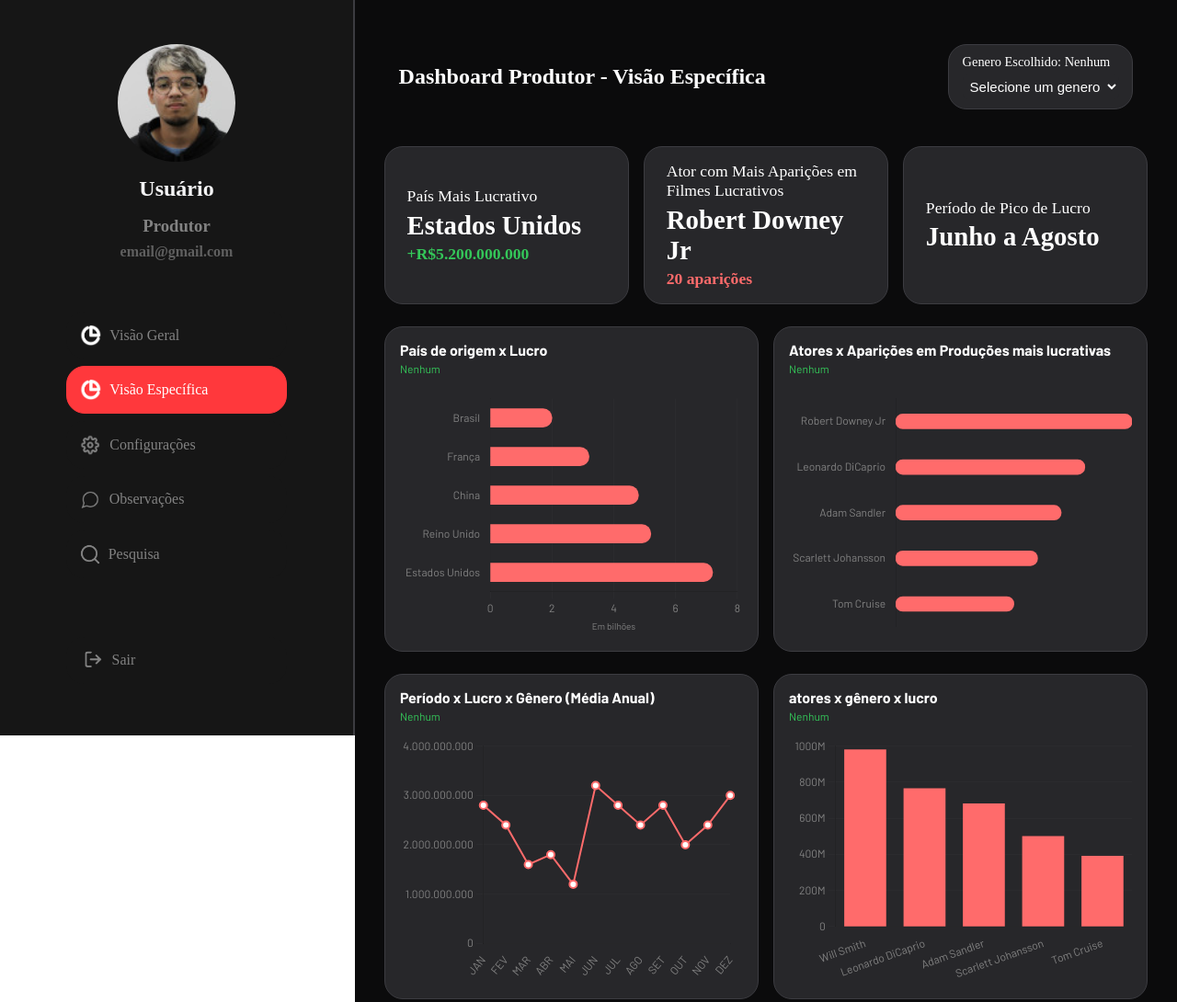
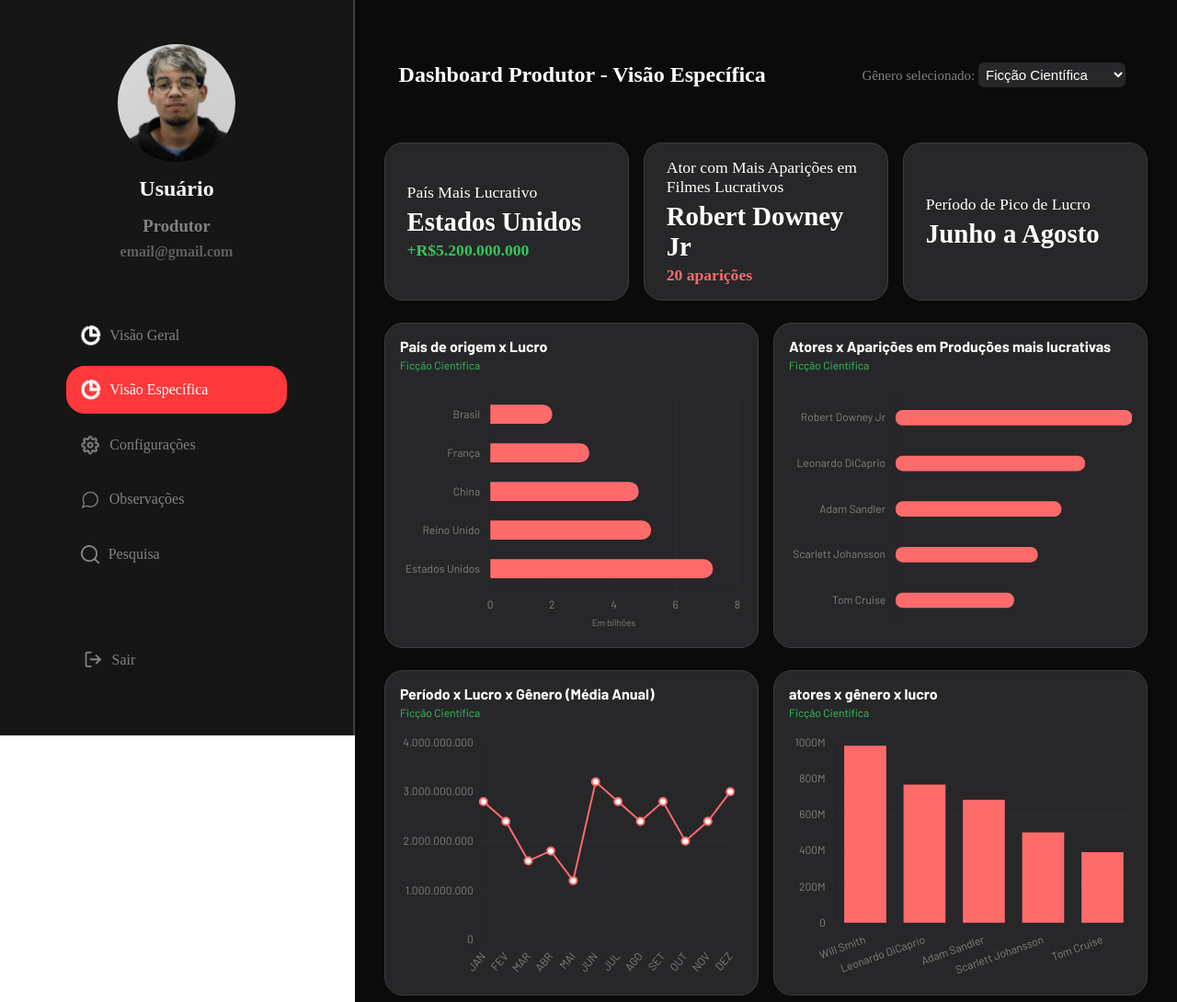
Before and after one commit to Panorama-PI/Panorama, a website: page public/dashboard/dashboard-produtor/dashboard-especifica.html in a window 1280 px wide. Shown: the top 1090 px of the page at 92% size. Drawn offline with nearby package versions, Linux system fonts and the light colour scheme.

Commit message:
dev: adição do link para a página da dashboard e alteração no selecionar gênero

```diff
--- a/public/dashboard/dashboard-produtor/dashboard-especifica.html
+++ b/public/dashboard/dashboard-produtor/dashboard-especifica.html
@@ -52,12 +52,16 @@
         <section class="filter">
             <h2>Dashboard Produtor - Visão Específica</h2>
 
-            <label class="card select-label" for="select_genero">
-                <p id="genero_escolhido">Genero Escolhido: Nenhum</p>
-                <select id="select_genero" onchange="mudarGenero()">
-                    <option value="Nenhum">Selecione um genero</option>
+            <label for="select_genero">
+                Gênero selecionado:
+                <select id="select_genero">
                     <option value="Ficção Científica">Ficção Científica</option>
+                    <option value="Romance">Romance</option>
+                    <option value="Aventura">Aventura</option>
+                    <option value="Drama">Drama</option>
+                    <option value="Comédia">Comédia</option>
                     <option value="Ação">Ação</option>
+                    <option value="Terror">Terror</option>
                 </select>
             </label>
         </section>
```
Also changed, not shown: public/dashboard/dashboard-roteirista/dashboard-especifica.html (+1 -1 lines), public/index.html (+1 -1 lines).
